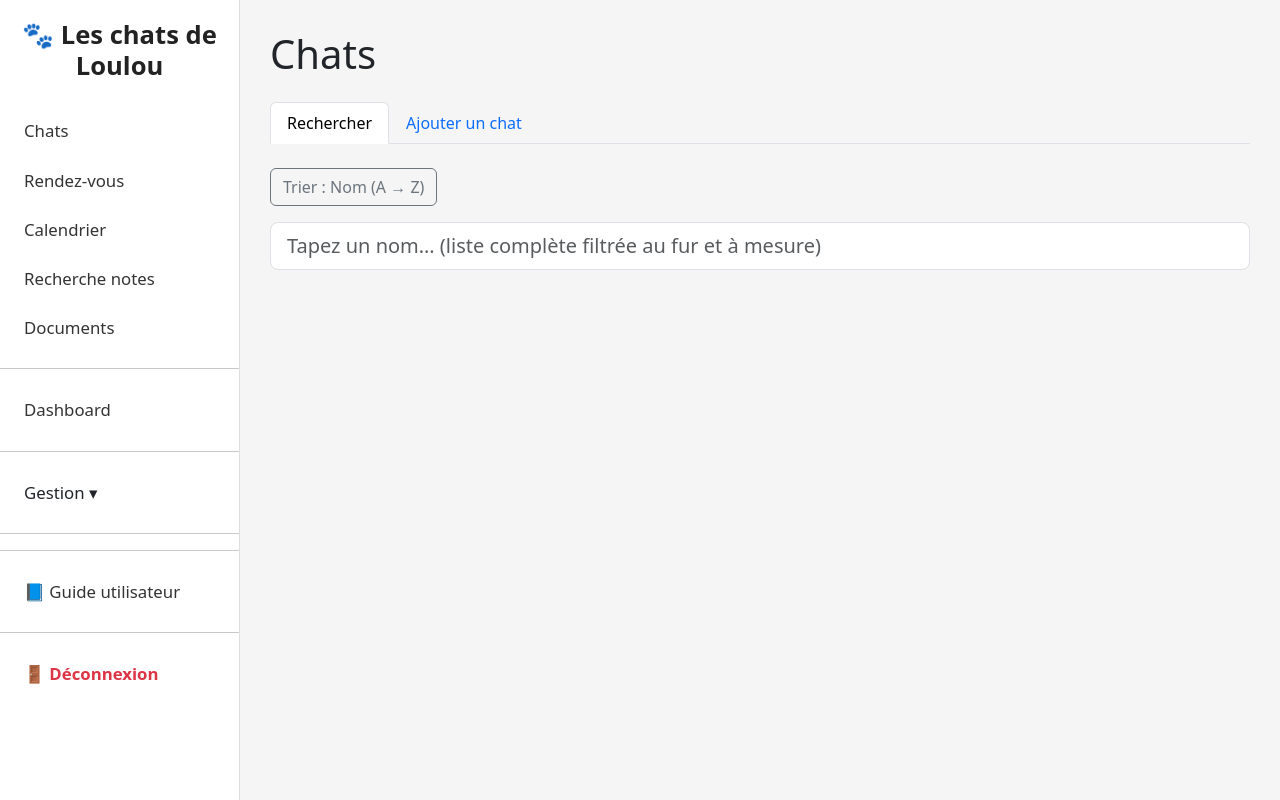
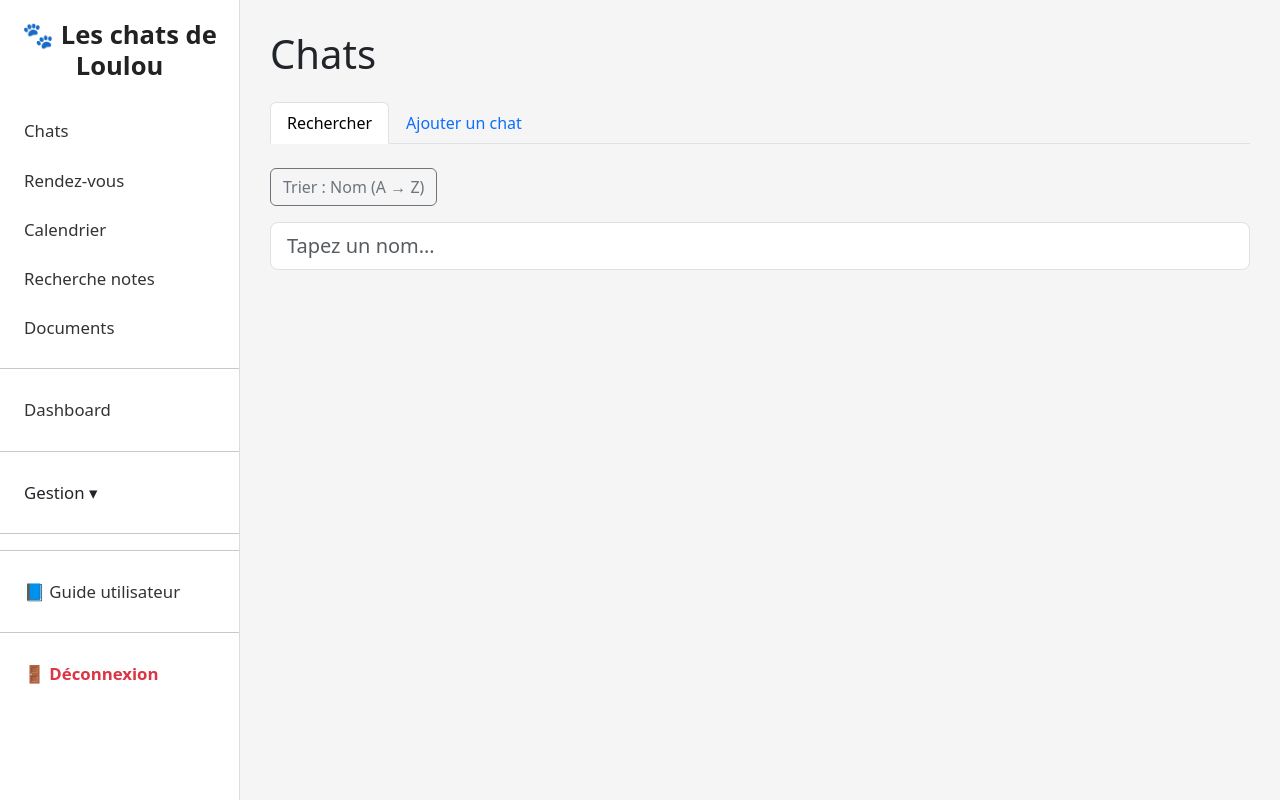
Before and after one commit to Sqnk/leschatsdelou, a Flask app: page /cats in a window 1280 px wide. Run offline with Flask 3, Linux system fonts and the light colour scheme; the visitor is signed in with stand-in values (Sample User, id 1); data that the repository does not hold is empty; some libraries are stand-ins or nearby versions.

Commit message:
Add files via upload

```diff
--- a/templates/cats.html
+++ b/templates/cats.html
@@ -63,7 +63,7 @@
 
     <!-- === CHAMP RECHERCHE === -->
     <input id="q" class="form-control form-control-lg mb-3"
-           placeholder="Tapez un nom… (liste complète filtrée au fur et à mesure)">
+           placeholder="Tapez un nom… ">
 
     <div id="cats-list" class="list-group"></div>
 
```
